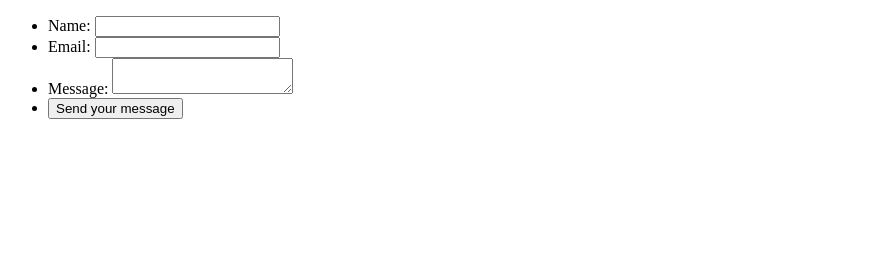
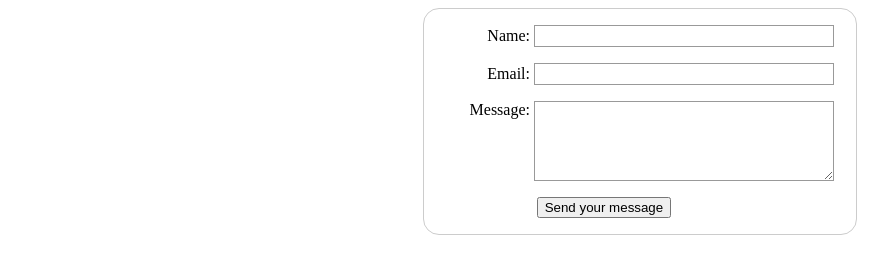
Before and after one commit to chiedozie-ike/first-form, a plain HTML site: page index.html in a window 1280 px wide. Shown: the whole page, without its empty margins (0-888 px from the left). Drawn offline with Linux system fonts and the light colour scheme.

Commit message:
Add form styling

```diff
--- a/index.html
+++ b/index.html
@@ -4,6 +4,7 @@
     <meta charset="UTF-8" />
     <meta http-equiv="X-UA-Compatible" content="IE=edge" />
     <meta name="viewport" content="width=device-width, initial-scale=1.0" />
+    <link rel="stylesheet" href="style.css" />
     <title>First-form</title>
   </head>
 
--- /dev/null
+++ b/style.css
@@ -0,0 +1,62 @@
+form {
+  /* Center the form on the page */
+  margin: 0 auto;
+  width: 400px;
+  /* Form outline */
+  padding: 1em;
+  border: 1px solid #ccc;
+  border-radius: 1em;
+}
+
+ul {
+  list-style: none;
+  padding: 0;
+  margin: 0;
+}
+
+form li + li {
+  margin-top: 1em;
+}
+
+label {
+  /* Uniform size & alignment */
+  display: inline-block;
+  width: 90px;
+  text-align: right;
+}
+
+input,
+textarea {
+  /* To make sure that all text fields have the same font settings
+     By default, textareas have a monospace font */
+  font: 1em sans-serif;
+  /* Uniform text field size */
+  width: 300px;
+  box-sizing: border-box;
+  /* Match form field borders */
+  border: 1px solid #999;
+}
+
+input:focus,
+textarea:focus {
+  /* Additional highlight for focused areas */
+  border-color: #000;
+}
+
+textarea {
+  /*Align multiline text with their label  */
+  vertical-align: top;
+  /* Provide space to type some stuff */
+  height: 5em;
+}
+
+.button {
+  /* Align button with the text field */
+  padding-left: 90px;
+}
+
+button {
+  /* This extra margin represent roughly the same space as the space
+       between the labels and their text fields */
+  margin-left: 0.5em;
+}
```
